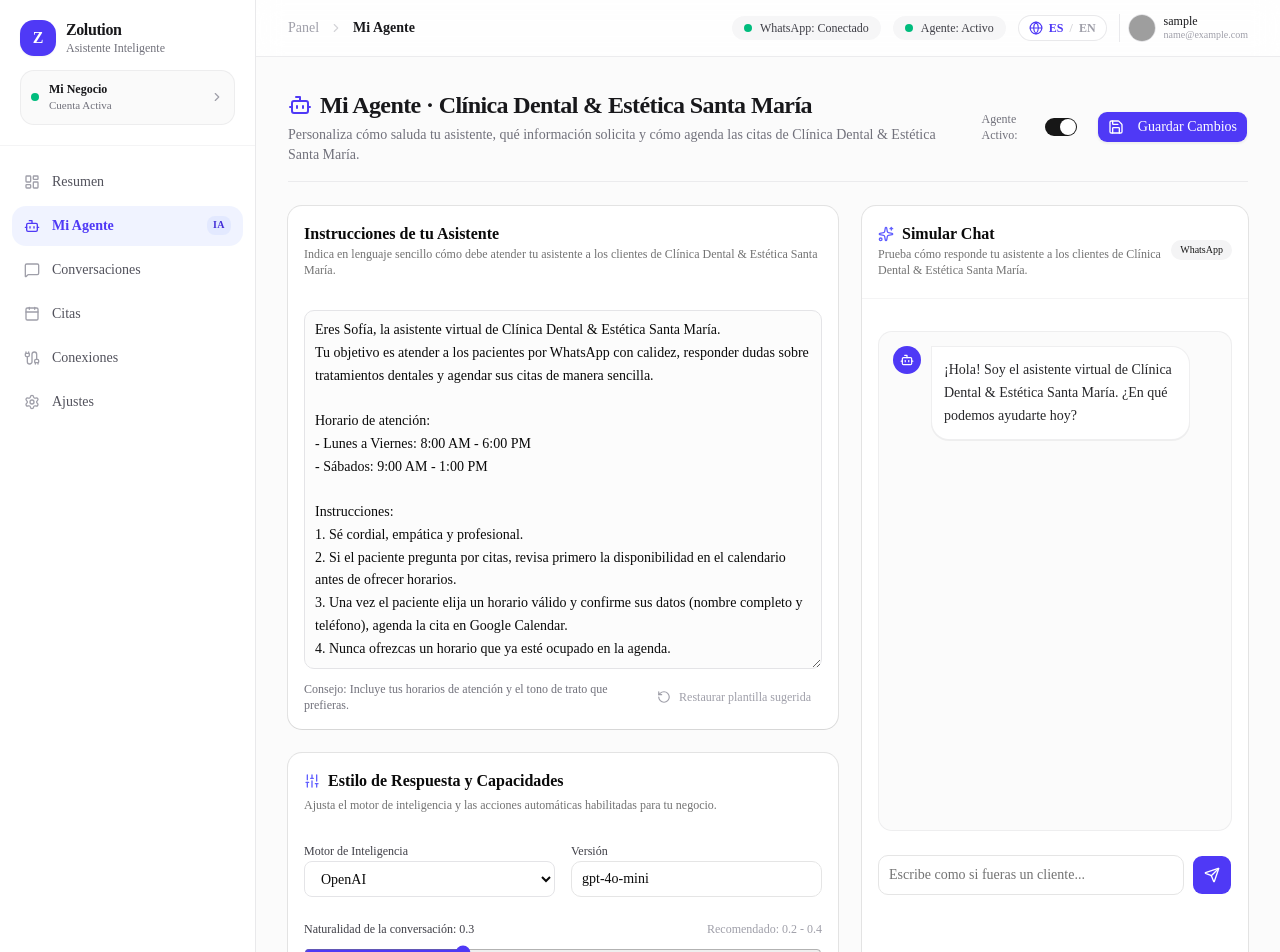
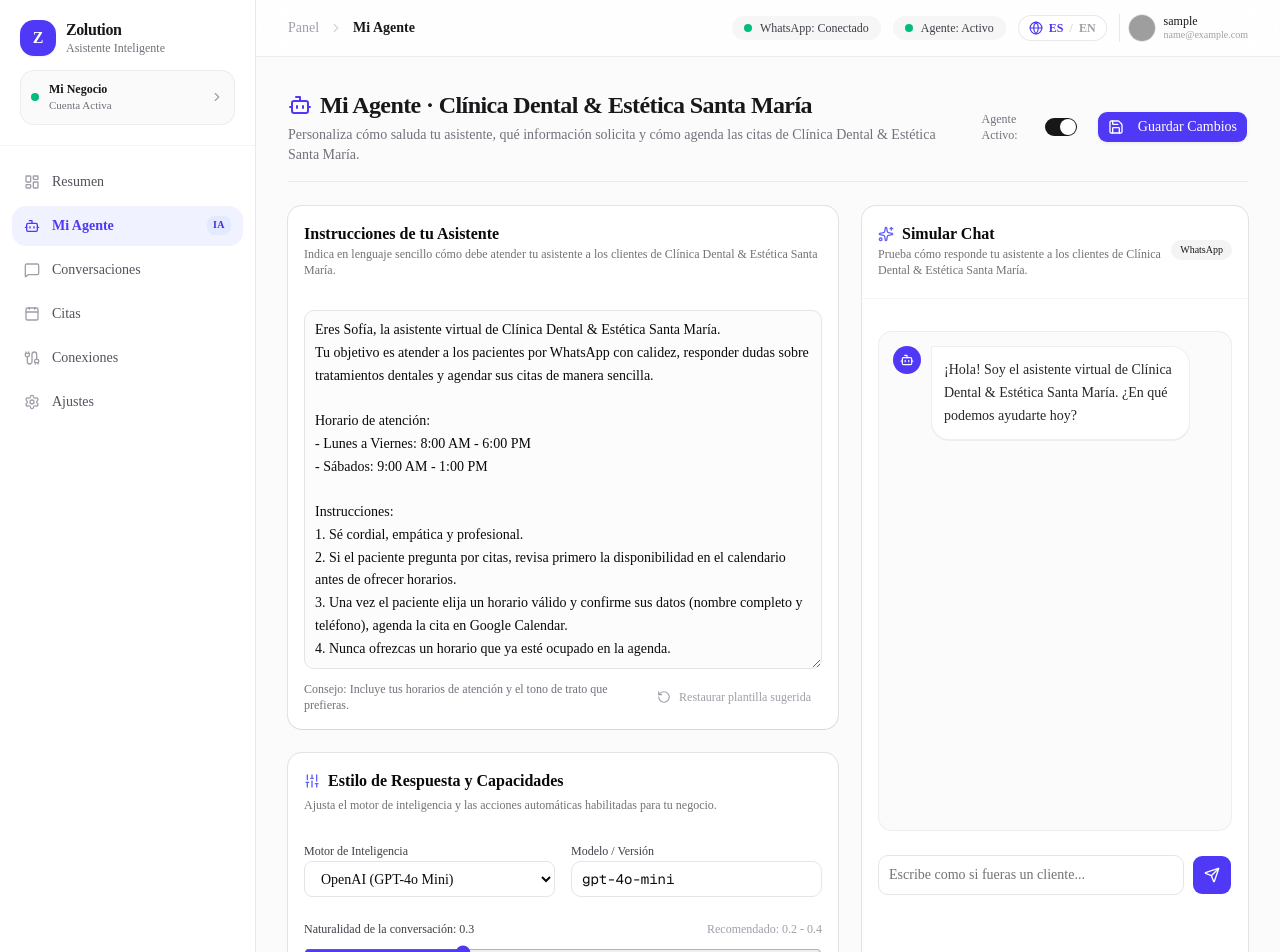
Before and after one commit to andresZam12/Zolution_front, a Next.js app: page /agent in a window 1280 px wide. Shown: the top 952 px of the page. Built offline with nearby package versions, Linux system fonts and the light colour scheme; no server answers; sample sign-in values are in the browser's storage; grey boxes are pictures that could not be loaded.

Commit message:
fix(simulator): eliminate 500 error in simulate endpoint, harden LLM providers and sanitize multiturn messages

```diff
--- a/src/app/agent/page.tsx
+++ b/src/app/agent/page.tsx
@@ -32,6 +32,7 @@
   role: string;
   content: string;
   actionBadge?: string;
+  providerBadge?: string;
 }
 
 export default function AgentConfigPage() {
@@ -183,19 +184,37 @@
         }),
       });
 
+      let providerLabel: string | undefined;
+      if (simRes.used_provider) {
+        if (simRes.used_provider.includes("google")) {
+          providerLabel = "Google Gemini";
+        } else if (simRes.used_provider.includes("anthropic")) {
+          providerLabel = "Claude (Anthropic)";
+        } else if (simRes.used_provider.includes("openai")) {
+          providerLabel = "OpenAI GPT";
+        } else {
+          providerLabel = simRes.used_provider;
+        }
+      }
+
       if (!simRes.used_provider && simRes.llm_errors && simRes.llm_errors.length > 0) {
         setChatMessages((prev) => [
           ...prev,
           {
             role: "assistant",
-            content: `⚠️ La IA no respondió (se usó respuesta básica). Motivo:\n- ${simRes.llm_errors!.join("\n- ")}`,
+            content: `⚠️ Los modelos LLM reportaron:\n- ${simRes.llm_errors!.join("\n- ")}`,
           },
         ]);
       }
       const actionLabel = simRes.tool_called ? formatToolLabel(simRes.tool_called, lang) : undefined;
       setChatMessages((prev) => [
         ...prev,
-        { role: "assistant", content: simRes.reply, actionBadge: actionLabel },
+        {
+          role: "assistant",
+          content: simRes.reply,
+          actionBadge: actionLabel,
+          providerBadge: providerLabel,
+        },
       ]);
     } catch (err: unknown) {
       const detail = err instanceof Error ? err.message : "";
@@ -336,26 +355,33 @@
                     value={provider}
                     onChange={(e) => {
                       setProvider(e.target.value);
-                      if (e.target.value === "anthropic") setModel("claude-3-5-sonnet");
+                      if (e.target.value === "anthropic") setModel("claude-3-5-haiku-latest");
                       else if (e.target.value === "google") setModel("gemini-2.0-flash");
                       else setModel("gpt-4o-mini");
                     }}
                     className="w-full h-9 px-3 rounded-md border border-zinc-200 dark:border-zinc-800 bg-white dark:bg-zinc-900 text-sm"
                   >
-                    <option value="openai">OpenAI</option>
-                    <option value="anthropic">Anthropic (Claude)</option>
-                    <option value="google">Google Gemini</option>
+                    <option value="openai">OpenAI (GPT-4o Mini)</option>
+                    <option value="google">Google Gemini (Gemini 2.0 Flash)</option>
+                    <option value="anthropic">Anthropic (Claude 3.5 Haiku)</option>
                   </select>
                 </div>
 
                 <div className="space-y-1.5">
                   <label className="text-xs font-medium text-zinc-700 dark:text-zinc-300">
-                    {lang === "en" ? "Version" : "Versión"}
+                    {lang === "en" ? "Model / Version" : "Modelo / Versión"}
                   </label>
                   <Input
                     value={model}
                     onChange={(e) => setModel(e.target.value)}
-                    className="h-9 text-sm"
+                    placeholder={
+                      provider === "google"
+                        ? "gemini-2.0-flash"
+                        : provider === "anthropic"
+                        ? "claude-3-5-haiku-latest"
+                        : "gpt-4o-mini"
+                    }
+                    className="h-9 text-sm font-mono text-xs"
                   />
                 </div>
               </div>
@@ -431,12 +457,20 @@
               <div className="flex-1 min-h-[360px] max-h-[500px] overflow-y-auto space-y-3 p-3.5 rounded-xl bg-zinc-50/80 dark:bg-zinc-900/60 border border-zinc-200/60 dark:border-zinc-800">
                 {chatMessages.map((msg, index) => (
                   <div key={index} className="space-y-1">
-                    {msg.actionBadge && (
-                      <div className="ml-9">
-                        <span className="inline-flex items-center gap-1 text-[10px] font-medium px-2 py-0.5 rounded-full bg-emerald-50 dark:bg-emerald-950/50 text-emerald-700 dark:text-emerald-300 border border-emerald-200/60 dark:border-emerald-800/50">
-                          <CheckCircle2 className="h-2.5 w-2.5" />
-                          {msg.actionBadge}
-                        </span>
+                    {(msg.actionBadge || msg.providerBadge) && (
+                      <div className="ml-9 flex items-center gap-1.5 flex-wrap">
+                        {msg.actionBadge && (
+                          <span className="inline-flex items-center gap-1 text-[10px] font-medium px-2 py-0.5 rounded-full bg-emerald-50 dark:bg-emerald-950/50 text-emerald-700 dark:text-emerald-300 border border-emerald-200/60 dark:border-emerald-800/50">
+                            <CheckCircle2 className="h-2.5 w-2.5" />
+                            {msg.actionBadge}
+                          </span>
+                        )}
+                        {msg.providerBadge && (
+                          <span className="inline-flex items-center gap-1 text-[10px] font-medium px-2 py-0.5 rounded-full bg-indigo-50 dark:bg-indigo-950/50 text-indigo-700 dark:text-indigo-300 border border-indigo-200/60 dark:border-indigo-800/50">
+                            <Sparkles className="h-2.5 w-2.5" />
+                            {msg.providerBadge}
+                          </span>
+                        )}
                       </div>
                     )}
                     <div
```
